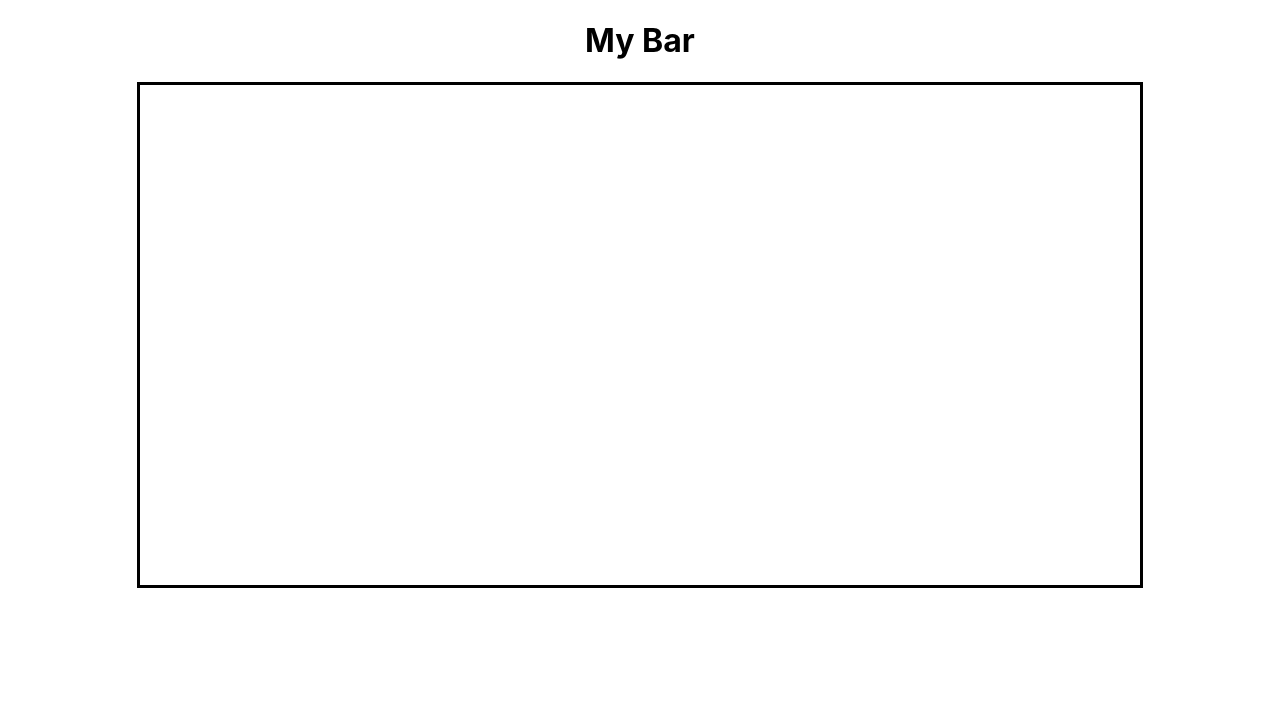
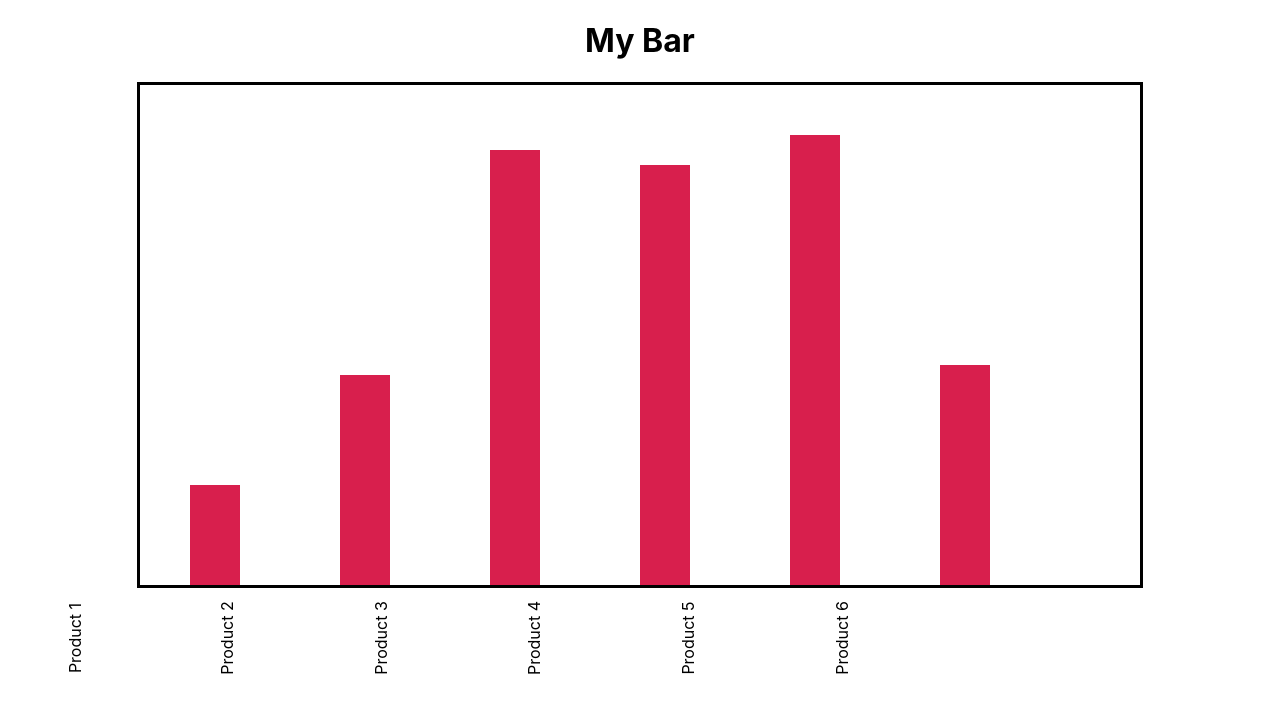
Before and after one commit to Codingspree777/flexbox-refresher, a React (Create React App) app in the folder my-app/: page / in a window 1280 px wide. Shown: the top 712 px of the page. Built offline with nearby package versions, Linux system fonts and the light colour scheme.

Commit message:
css flexbox

```diff
--- a/my-app/src/App.css
+++ b/my-app/src/App.css
@@ -19,7 +19,26 @@
 }
 
 .bar-container {
+  display: flex;
   height: 500px;
   width: 1000px;
   border-style: solid;
+  align-items: flex-end;
 }
+
+.bar-legend {
+  padding: 40px;
+  transform: rotate(270deg)
+}
+
+
+.bar-data {
+  width: 50px;
+  background-color: rgb(216,31,77);
+  margin-left: 50px;
+  margin-right: 50px;
+}
+
+.legend-container {
+  display: flex;
+}
--- a/my-app/src/App.js
+++ b/my-app/src/App.js
@@ -3,11 +3,27 @@ import { testData } from './data';
 import './App.css';
 
 function App() {
+  const barLegend = testData.map((ele)=>{
+    return (
+      <div className='bar-legend'>{ele.name}</div>
+    )
+  })
+  const barData = testData.map((ele)=>{
+    console.log(ele.quantity)
+    return (
+        <div className="bar-data" style={{height: ele.quantity}}/>
+    )
+  })
   return (
     <div className='App'>
       <h1>My Bar</h1>
       <div className='main-container'>
-        <div className='bar-container'></div>
+        <div className='bar-container'>
+        {barData}
+        </div>
+      </div>
+      <div className='legend-container'>
+      {barLegend}
       </div>
     </div>
   );
```
